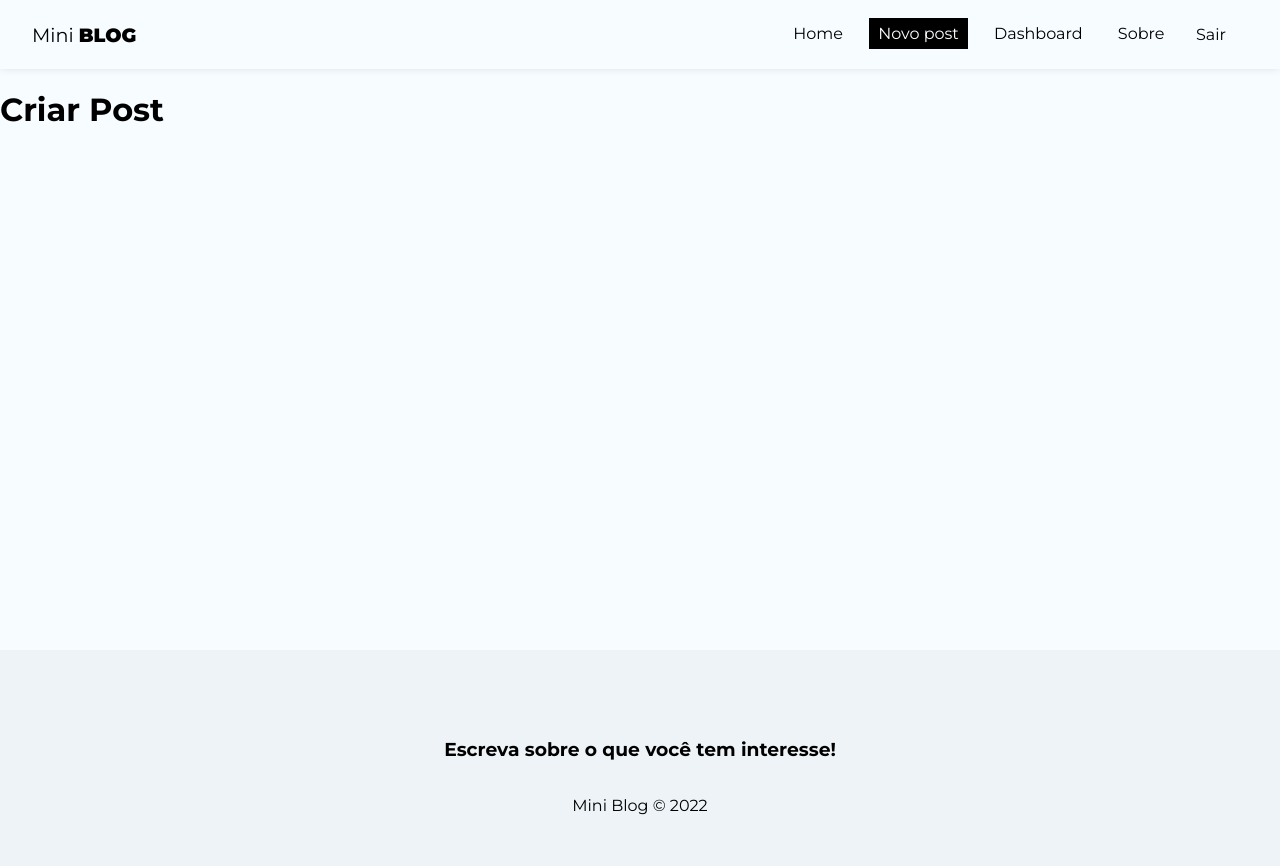
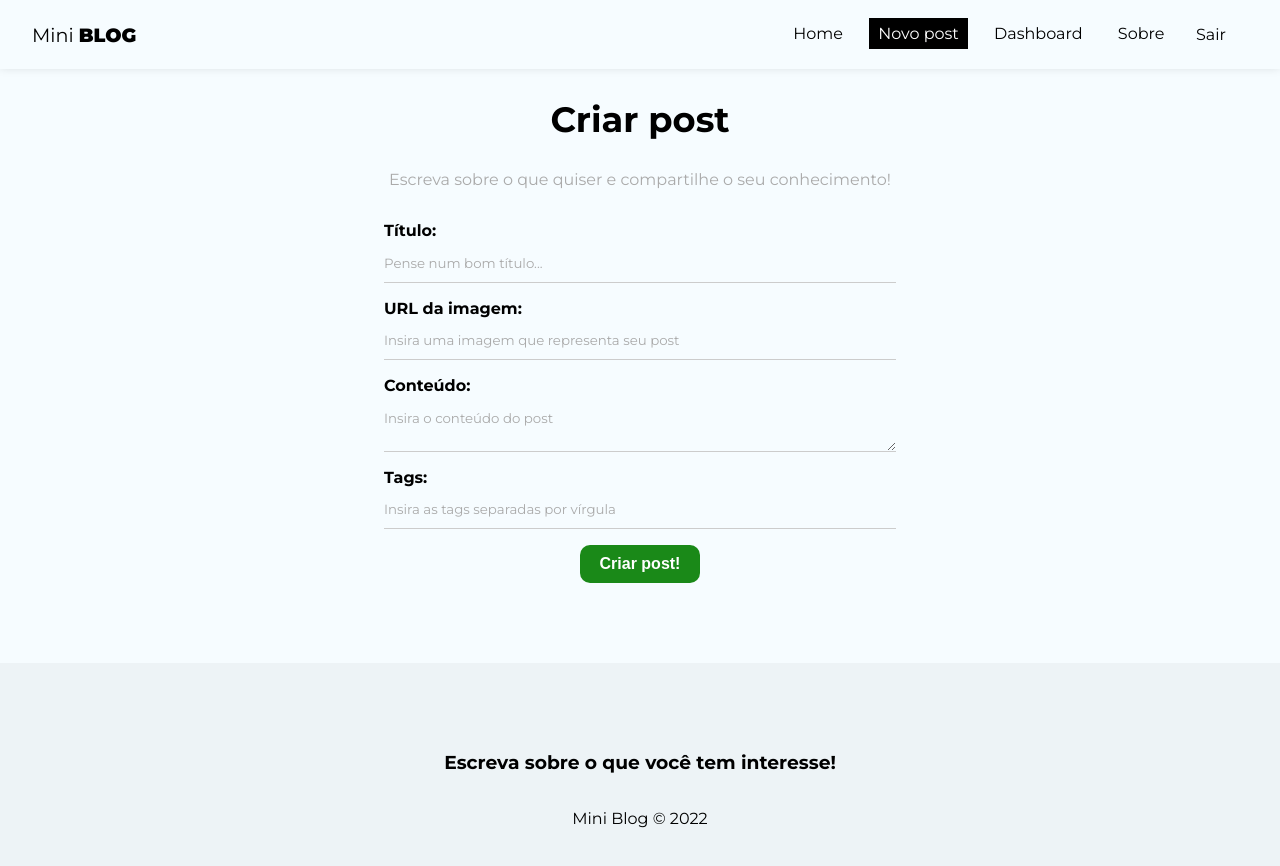
Before and after one commit to obrunomuniz/miniblog, a React (Vite) app: page /posts/create in a window 1280 px wide. Shown: the top 866 px of the page. Built offline with nearby package versions, Linux system fonts and the light colour scheme; no server answers; sample sign-in values are in the browser's storage.

Commit message:
Page create post in firebase

```diff
--- /dev/null
+++ b/src/hooks/useInsertDocument.jsx
@@ -0,0 +1,60 @@
+import { useState, useEffect, useReducer } from "react";
+import { db } from "../firebase/config";
+import { collection, addDoc, Timestamp } from "firebase/firestore";
+
+const initialState = {
+  loading: null,
+  error: null,
+};
+
+const insertReducer = (state, action) => {
+  switch (action.type) {
+    case "LOADING":
+      return { loading: true, error: null };
+    case "INSERTED_DOC":
+      return { loading: false, error: null };
+    case "ERROR":
+      return { loading: false, error: action.payload };
+    default:
+      return state;
+  }
+};
+
+export const useInsertDocument = (docCollection) => {
+  const [response, dispatch] = useReducer(insertReducer, initialState);
+
+  // deal with memory leak
+  const [cancelled, setCancelled] = useState(false);
+
+  const checkCancelBeforeDispatch = (action) => {
+    if (!cancelled) {
+      dispatch(action);
+    }
+  };
+
+  const insertDocument = async (document) => {
+    checkCancelBeforeDispatch({ type: "LOADING" });
+
+    try {
+      const newDocument = { ...document, createdAt: Timestamp.now() };
+
+      const insertedDocument = await addDoc(
+        collection(db, docCollection),
+        newDocument
+      );
+
+      checkCancelBeforeDispatch({
+        type: "INSERTED_DOC",
+        payload: insertedDocument,
+      });
+    } catch (error) {
+      checkCancelBeforeDispatch({ type: "ERROR", payload: error.message });
+    }
+  };
+
+  useEffect(() => {
+    return () => setCancelled(true);
+  }, []);
+
+  return { insertDocument, response };
+};
--- a/src/pages/CreatePost/CreatePost.jsx
+++ b/src/pages/CreatePost/CreatePost.jsx
@@ -1,10 +1,128 @@
-import styles from "./CreatePost.module.css"
+import styles from "./CreatePost.module.css";
 
-export const CreatePost = () => {
+import { useState } from "react";
+import { useInsertDocument } from "../../hooks/useInsertDocument";
+import { useNavigate } from "react-router-dom";
+import { useAuthValue } from "../../contexts/AuthContext";
+
+const CreatePost = () => {
+  const [title, setTitle] = useState("");
+  const [image, setImage] = useState("");
+  const [body, setBody] = useState("");
+  const [tags, setTags] = useState([]);
+  const [formError, setFormError] = useState("");
+
+  const { user } = useAuthValue();
+
+  const navigate = useNavigate();
+
+  const { insertDocument, response } = useInsertDocument("posts");
+
+  const handleSubmit = (e) => {
+    e.preventDefault();
+    setFormError("");
+
+    // validate image
+    try {
+      new URL(image);
+    } catch (error) {
+      setFormError("A imagem precisa ser uma URL.");
+    }
+
+    // create tags array
+    const tagsArray = tags.split(",").map((tag) => tag.trim().toLowerCase());
+
+    // check values
+    if (!title || !image || !tags || !body) {
+      setFormError("Por favor, preencha todos os campos!");
+    }
+
+    console.log(tagsArray);
+
+    console.log({
+      title,
+      image,
+      body,
+      tags: tagsArray,
+      uid: user.uid,
+      createdBy: user.displayName,
+    });
+
+    if(formError) return
+
+    insertDocument({
+      title,
+      image,
+      body,
+      tags: tagsArray,
+      uid: user.uid,
+      createdBy: user.displayName,
+    });
+
+    // redirect to home page
+    navigate("/");
+  };
+
   return (
-    <div>
-        <h1>Criar Post</h1>
+    <div className={styles.create_post}>
+      <h2>Criar post</h2>
+      <p>Escreva sobre o que quiser e compartilhe o seu conhecimento!</p>
+      <form onSubmit={handleSubmit}>
+        <label>
+          <span>Título:</span>
+          <input
+            type="text"
+            name="text"
+            required
+            placeholder="Pense num bom título..."
+            onChange={(e) => setTitle(e.target.value)}
+            value={title}
+          />
+        </label>
+        <label>
+          <span>URL da imagem:</span>
+          <input
+            type="text"
+            name="image"
+            required
+            placeholder="Insira uma imagem que representa seu post"
+            onChange={(e) => setImage(e.target.value)}
+            value={image}
+          />
+        </label>
+        <label>
+          <span>Conteúdo:</span>
+          <textarea
+            name="body"
+            required
+            placeholder="Insira o conteúdo do post"
+            onChange={(e) => setBody(e.target.value)}
+            value={body}
+          ></textarea>
+        </label>
+        <label>
+          <span>Tags:</span>
+          <input
+            type="text"
+            name="tags"
+            required
+            placeholder="Insira as tags separadas por vírgula"
+            onChange={(e) => setTags(e.target.value)}
+            value={tags}
+          />
+        </label>
+        {!response.loading && <button className="btn">Criar post!</button>}
+        {response.loading && (
+          <button className="btn" disabled>
+            Aguarde.. .
+          </button>
+        )}
+        {(response.error || formError) && (
+          <p className="error">{response.error || formError}</p>
+        )}
+      </form>
     </div>
-  )
-}
-export default CreatePost
+  );
+};
+
+export default CreatePost;
--- a/src/pages/CreatePost/CreatePost.module.css
+++ b/src/pages/CreatePost/CreatePost.module.css
@@ -0,0 +1,12 @@
+.create_post {
+    text-align: center;
+  }
+
+  .create_post h2 {
+    font-size: 2.2em;
+  }
+
+  .create_post p {
+    color: #aaa;
+    margin-bottom: 2em;
+  }
```
